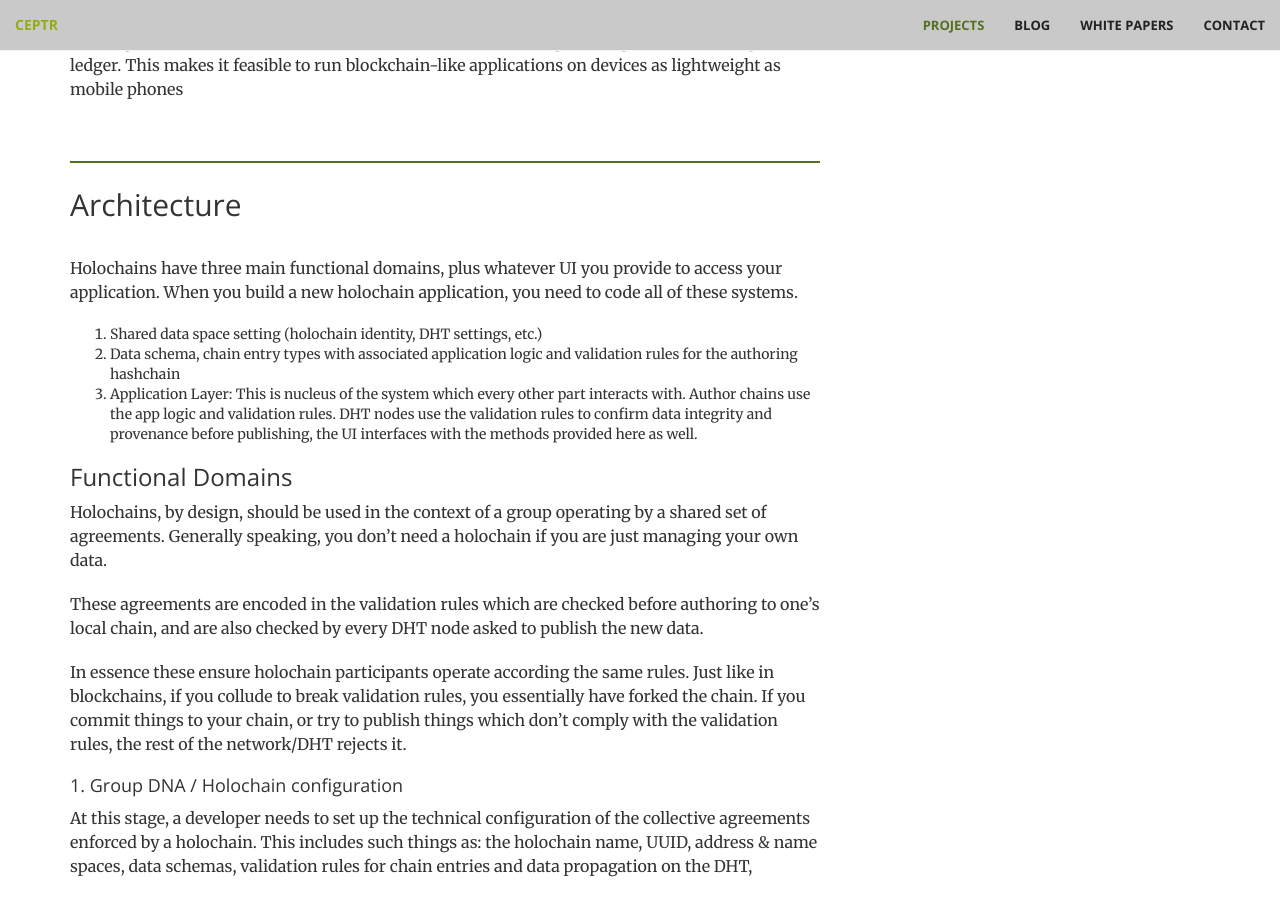
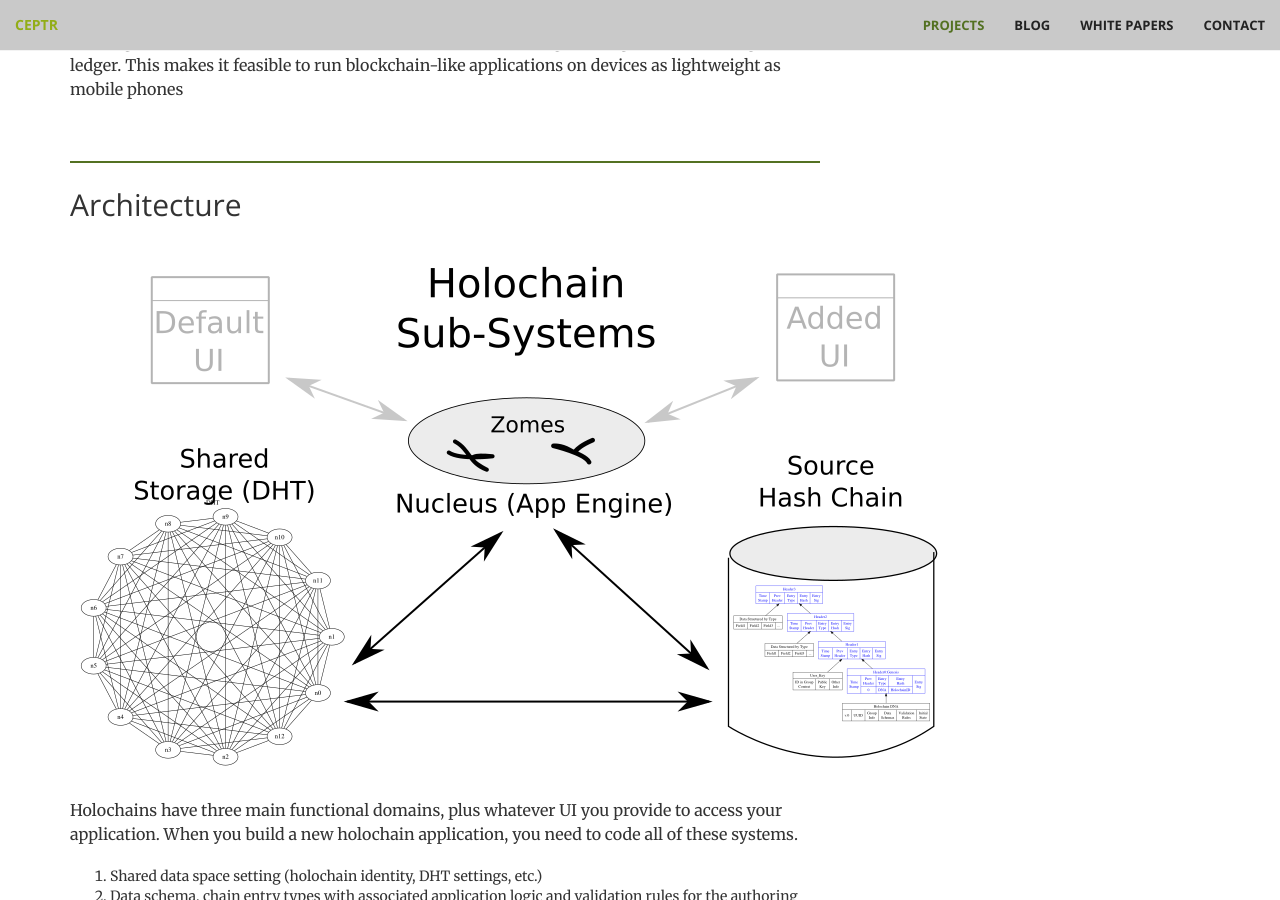
Before and after one commit to metacurrency/ceptr-org, a Jekyll site: the page built from _projects/holochain.md, in a window 1280 px wide and 900 px high, scrolled down 1223 px. Built offline with Jekyll 4.4.1, drawn with Linux system fonts in a browser that asks for light colours.

Commit message:
Added Holochain subsystems image

```diff
--- a/_projects/holochain.md
+++ b/_projects/holochain.md
@@ -35,6 +35,8 @@
 In other words, a holochain functions very much **like a blockchain without bottlenecks** when it comes to enforcing validation rules, but is designed to  be fully distributed with each node only needing to hold a small portion of the data instead of everything needing a full copy of a global ledger. This makes it feasible to run blockchain-like applications on devices as lightweight as mobile phones
 
 ## Architecture
+![Holochain Sub-Systems](/images/Holochain_Subsystems.png)
+
 Holochains have three main functional domains, plus whatever UI you provide to access your application. When you build a new holochain application, you need to code all of these systems.
 
 1. Shared data space setting (holochain identity, DHT settings, etc.)
```
Also changed, not shown: images/Holochain_Subsystems.png (added).
